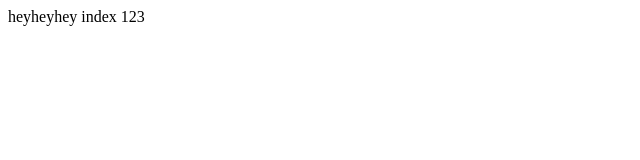
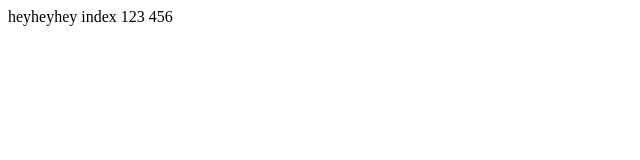
Before and after one commit to rodrigorez/designDigital22024, a plain HTML site: page public/teste2/work/index33.html in a window 1280 px wide. Shown: the full height of the page, 0-640 px from the left. Drawn offline with Linux system fonts and the light colour scheme.

Commit message:
Update index33.html

```diff
--- a/public/teste2/work/index33.html
+++ b/public/teste2/work/index33.html
@@ -2,7 +2,7 @@
 
 <body>
 
-  heyheyhey index 123
+  heyheyhey index 123 456
 </body>
 
 
```
